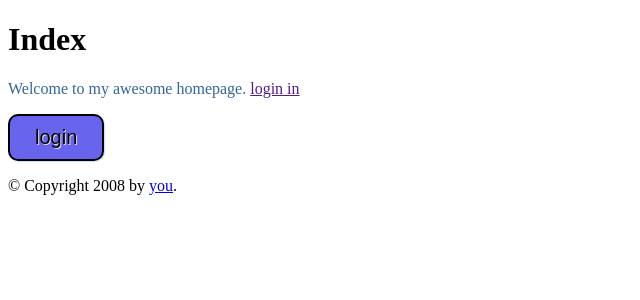
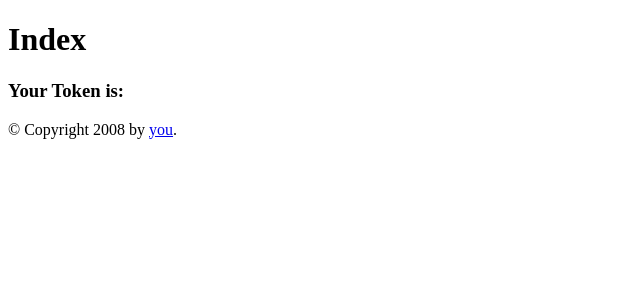
Before and after one commit to fifthaccess/webserver, a FastAPI app: template templates/index.j2 in a window 1280 px wide. Shown: the top 300 px of the page, without its empty margins (0-640 px from the left). Run offline with FastAPI, Linux system fonts and the light colour scheme; the template is opened without the code that fills it, so the values that code supplies are empty.

Commit message:
improved UI

```diff
--- a/main.py
+++ b/main.py
@@ -26,18 +26,12 @@ gitlab_dict = {
     "grant_type": "authorization_code",
 }
 
-
-async def debugRequest (request:Request):
-    print(request.url)
-    print(request.headers)
-    print(await request.body())
-    print(request.cookies)
-
-
 def getLoginUrl():
     url = f"https://gitserver.westeurope.cloudapp.azure.com/oauth/authorize?client_id={gitlab_dict['client_id']}&redirect_uri={gitlab_dict['redirect_uri']}&response_type={gitlab_dict['response_type']}&state={gitlab_dict['state']}&scope={gitlab_dict['scope']}"
     return url
 
+def getToken(request: Request):
+    return request.cookies.get("token")
 
 @app.get("/login/gitlab")
 async def login_google():
@@ -50,31 +44,24 @@ async def auth_google(request: Request):
     code = request.query_params.get("code")
     token_url = f"https://gitserver.westeurope.cloudapp.azure.com/oauth/token?client_id={gitlab_dict['client_id']}&client_secret={gitlab_dict['client_secret']}&code={code}&grant_type={gitlab_dict['grant_type']}&redirect_uri={gitlab_dict['redirect_uri']}"
     response2 = requests.post(token_url)
-    await response2
-    access_token = json.loads(response2.content.decode("utf-8"))["access_token"]
+    token = json.loads(response2.content.decode("utf-8"))["access_token"]
 
-    # user_info = requests.get(
-    #    "https://gitserver.westeurope.cloudapp.azure.com/api/v4/user",
-    #    headers={"Authorization": f"Bearer {access_token}"},
-    # )
-
-    tempRes = templates.TemplateResponse(request=request, name="index.j2")
-    tempRes.set_cookie(key="token", value=access_token)
+    tempRes = templates.TemplateResponse(request=request, name="index.j2",context={"token": token})
+    tempRes.set_cookie(key="token", value=token)
     return tempRes
-
 
 
 @app.get("/")
 async def index(request: Request, token=Cookie(default=None)):
-
     if token:
-        return templates.TemplateResponse(request=request, name="index.j2")
+        getProjects(token)
+        return templates.TemplateResponse(request=request, name="index.j2",context={"token": token})
     else:
         url = getLoginUrl()
         return RedirectResponse(url=url)
 
 
-def outh(token):
+def getProjects(token):
     gl = gitlab.Gitlab(
         "https://gitserver.westeurope.cloudapp.azure.com", oauth_token=token
     )
--- a/templates/index.j2
+++ b/templates/index.j2
@@ -15,11 +15,7 @@
 
 {% block content %}
 <h1>Index</h1>
-<p class="important">
-    Welcome to my awesome homepage.
-    <a href={{mylink}}>login in </a>
-<div></div>
-<button id="login" class=testbutton onclick=login();>login</button>
-</p>
+
+<h3>Your Token is: {{ token }}</h3>
 
 {% endblock %}
```
